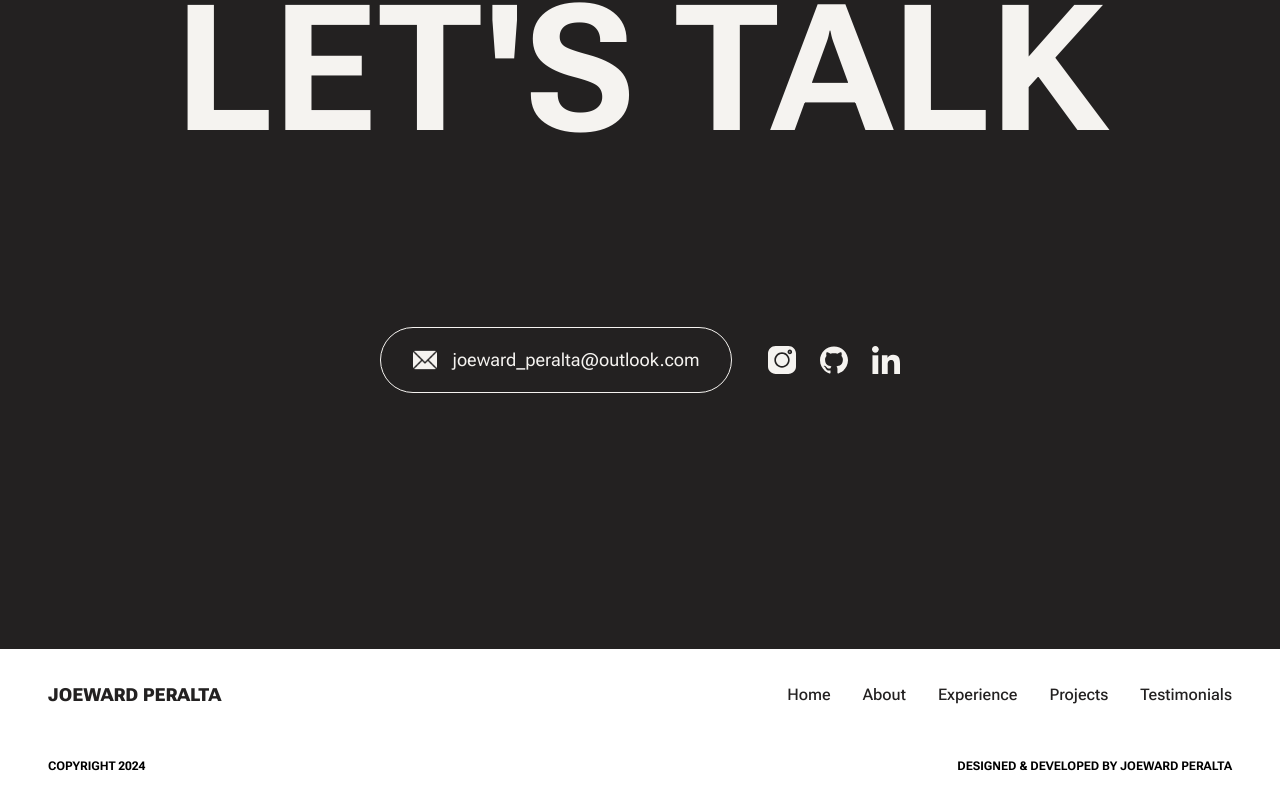
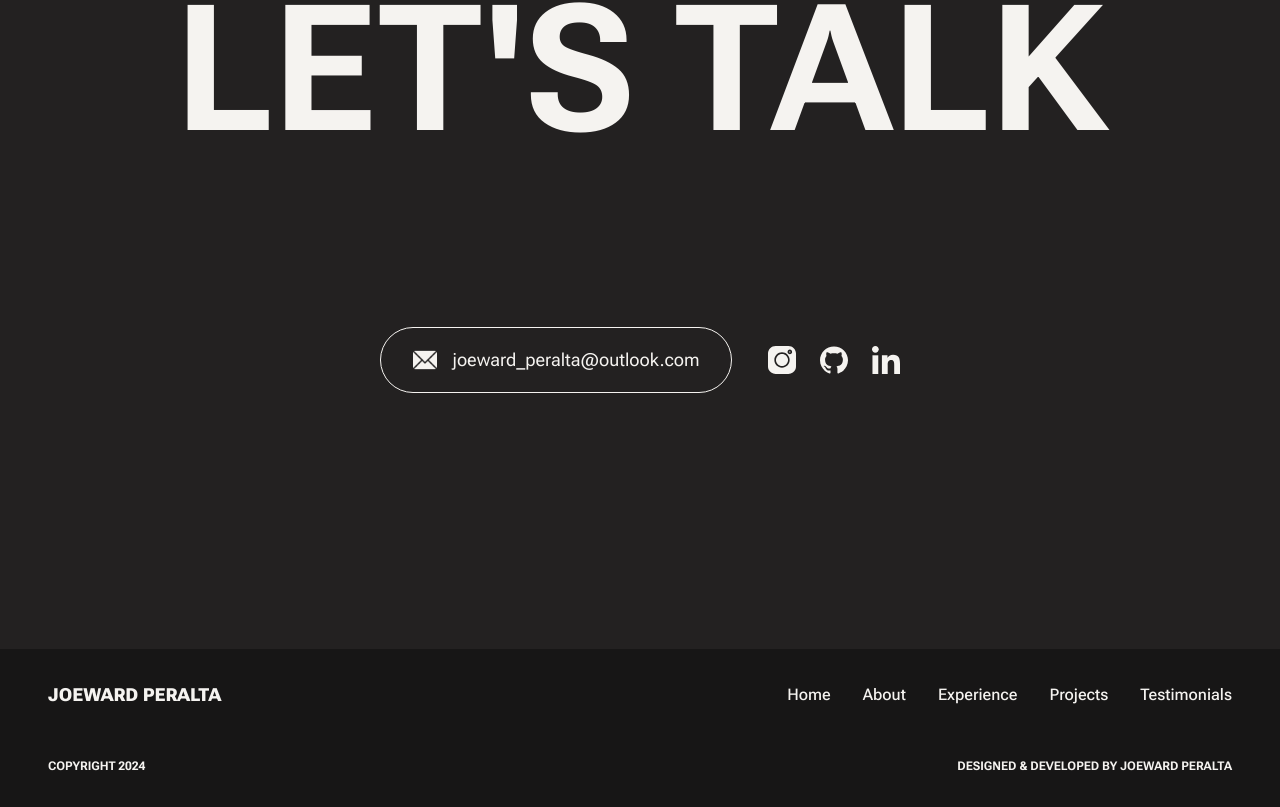
Before and after one commit to joewardperalta/developer-portfolio, a Next.js app: page / in a window 1280 px wide. Shown: the part 6235-7042 px from the top of the page. Built offline with nearby package versions, Linux system fonts and the light colour scheme.

Commit message:
Change the background of the footer

```diff
--- a/app/page.js
+++ b/app/page.js
@@ -198,11 +198,11 @@ export default function Home() {
       </main>
 
       {/*  Footer */}
-      <footer className="space-y-12 bg-white py-8">
+      <footer className="space-y-12 bg-[#171616] py-8 text-primary">
         <Container className="mb-10 space-y-8 laptop:space-y-0">
           <Column className="flex flex-col gap-8 tablet:flex-row tablet:items-center tablet:justify-between">
-            <Logo />
-            <ul className="flex flex-wrap gap-4 font-medium text-secondary tablet:flex-nowrap tablet:gap-8 laptop:justify-end">
+            <Logo className="!text-primary" />
+            <ul className="flex flex-wrap gap-4 font-medium tablet:flex-nowrap tablet:gap-8 laptop:justify-end">
               <li>
                 <Link href="/">Home</Link>
               </li>
--- a/components/Logo.jsx
+++ b/components/Logo.jsx
@@ -1,9 +1,9 @@
 import Link from "next/link";
 
-export default function Logo() {
+export default function Logo({ className }) {
   return (
     <Link
-      className="text-[1.125rem] font-black uppercase leading-[1.6] text-secondary"
+      className={`text-[1.125rem] font-black uppercase leading-[1.6] text-secondary ${className}`}
       href="#"
     >
       Joeward Peralta
```
